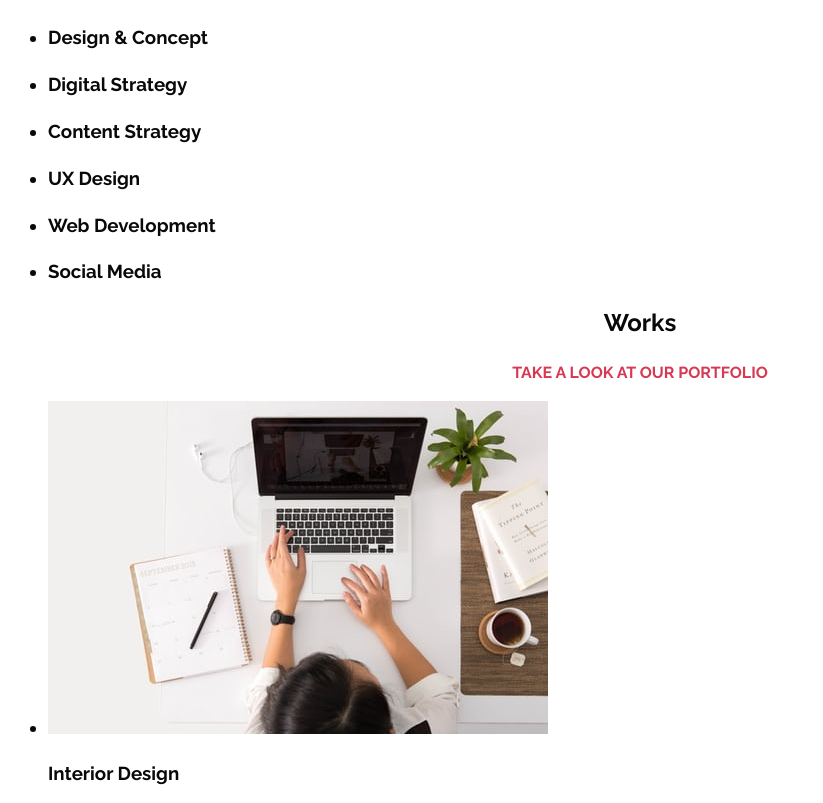
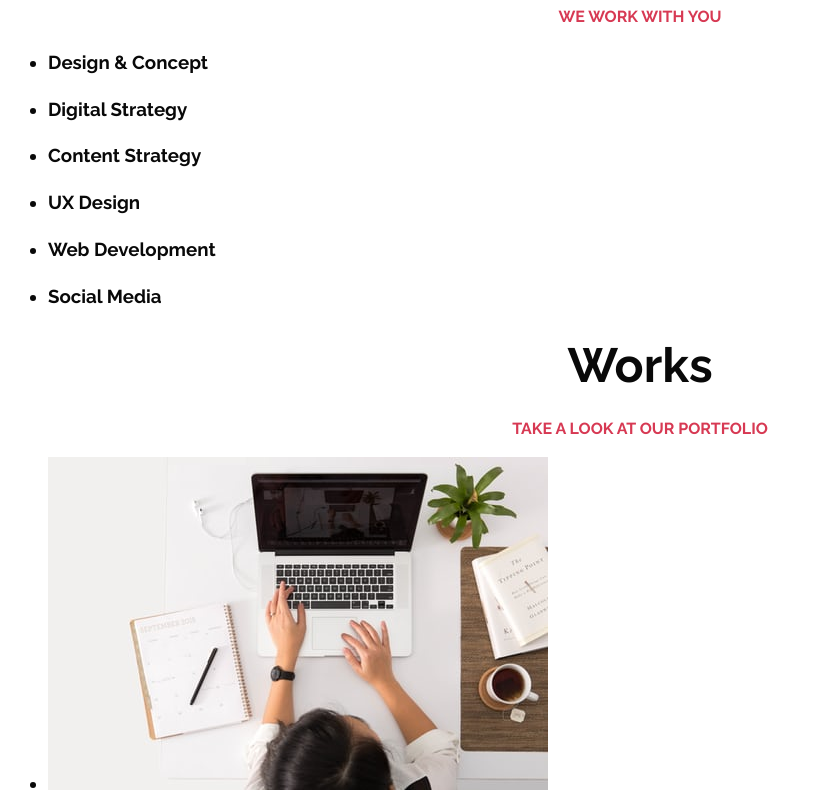
Before and after one commit to RayaneAll/holbertonschool-web_front_end, a plain HTML site: page CSS_advanced/index.html in a window 1280 px wide. Shown: the part 433-1236 px from the top of the page, without its empty margins (0-823 px from the left). Drawn offline with nearby package versions, Linux system fonts and the light colour scheme.

Commit message:
Update code for 12-style.css file

```diff
--- a/CSS_advanced/styles/12-style.css
+++ b/CSS_advanced/styles/12-style.css
@@ -191,3 +191,22 @@ a {
     text-transform: var(--section-tagline-transform);
     font-weight: var(--font-weight-bold);
 }
+
+/* 12-style.css - Styling section titles */
+
+/* Define custom properties */
+:root {
+    --section-title-margin: 0;
+    --section-title-color: var(--color-black);
+}
+
+/* Style section titles */
+.section-title {
+    font-family: var(--font-family-title);
+    font-size: var(--font-size-xx-large);
+    font-weight: var(--font-weight-bold);
+    margin: var(--section-title-margin);
+    color: var(--section-title-color);
+}
+
+/* Keep previous section-tagline styling */
```
